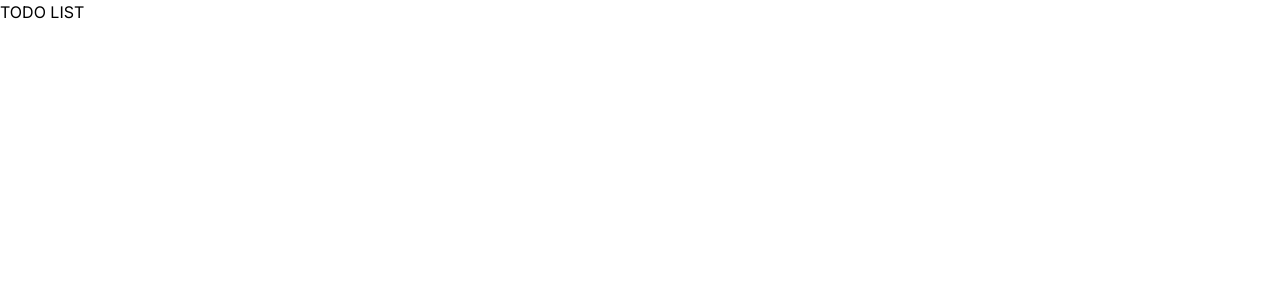
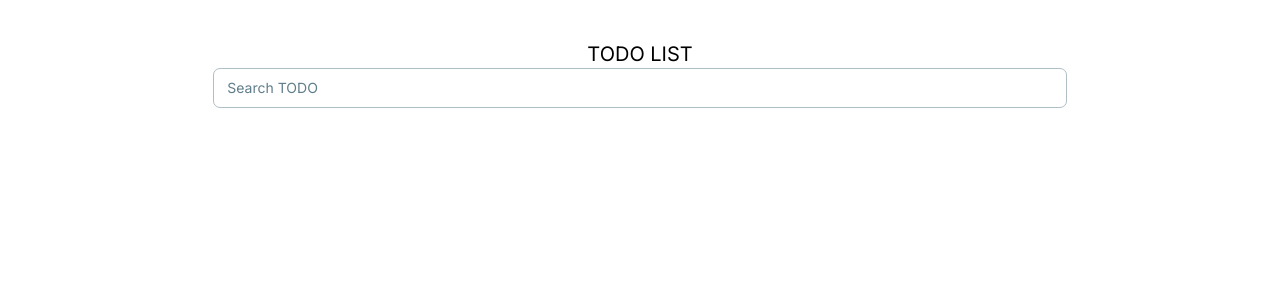
Before and after one commit to develpsh/inflearn_supabase, a Next.js app in the folder inflearn-supabase-todo-list/: page / in a window 1280 px wide. Shown: the top 300 px of the page. Built offline with nearby package versions, Linux system fonts and the light colour scheme.

Commit message:
2024.07.29 Section2 #2

```diff
--- a/inflearn-supabase-todo-list/app/page.tsx
+++ b/inflearn-supabase-todo-list/app/page.tsx
@@ -1,7 +1,8 @@
 import Image from "next/image";
+import UI from "./ui";
 
 export default function Home() {
-  return <main>TODO LIST
-    <i className="fas fa-check"></i>
+  return <main>
+    <UI/>
   </main>
 }
--- /dev/null
+++ b/inflearn-supabase-todo-list/app/ui.tsx
@@ -0,0 +1,16 @@
+"use client";
+
+import { Input } from "@material-tailwind/react";
+
+export default function UI() {
+  return (
+    <div className="w-2/3 mx-auto flex flex-col items-center py-10">
+      <h1 className="text-xl">TODO LIST</h1>
+
+      <Input
+        label="Search TODO"
+        icon={<i className="fas fa-search" />}
+      />
+    </div>
+  );
+}
```
